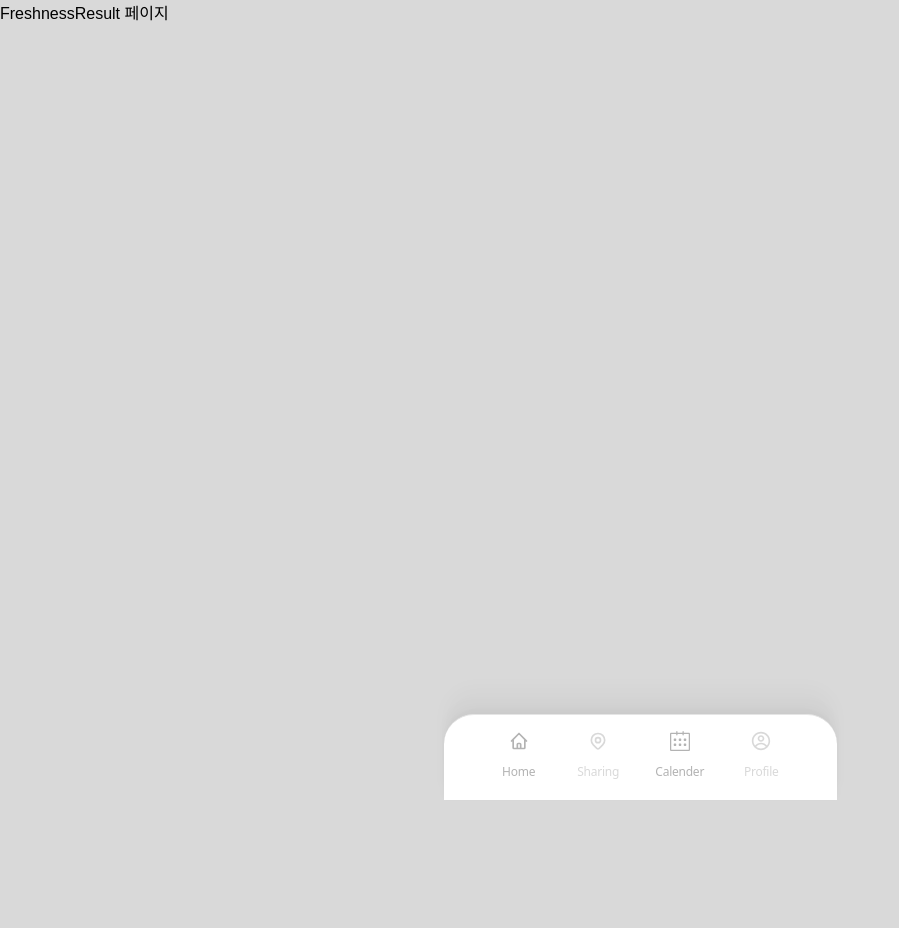
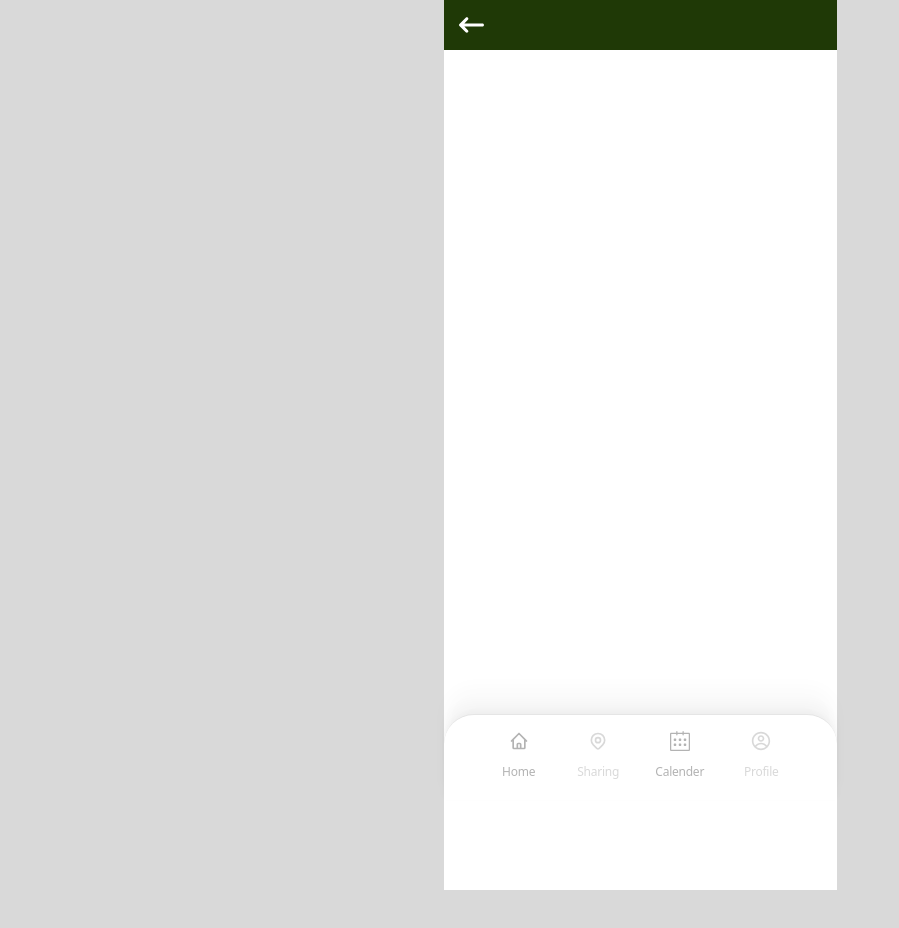
Before and after one commit to jiwoo1020/FE, a React (Vite) app: page /freshness in a window 1280 px wide. Shown: the top 928 px of the page, without its empty margins (0-899 px from the left). Before the commit the page ends 800 px from the top, so only its background shows below. Built offline with nearby package versions, Linux system fonts and the light colour scheme; a web font is replaced by a local one.

Commit message:
신선도 확인 모달창

```diff
--- /dev/null
+++ b/src/components/modal/FreshnessLoadingModal.jsx
@@ -0,0 +1,46 @@
+import React from 'react'
+import styled from '@emotion/styled'
+import loadingImageSrc from "../../assets/loading.png"
+
+const Container = styled.div`
+  height: 374px;
+  width: 311px;
+  display: flex;
+  flex-direction: column;
+  align-items: center;
+  justify-content: center;
+  background-color: #fff;
+  border-radius: 20px;
+  padding-top: 24px;
+`
+
+const LoadingImg = styled.img`
+  margin-top: 44px;
+  width: 105px;
+  height: 144px;
+`
+
+const modalOverlayStyle = {
+  position: 'fixed',
+  top: 0,
+  left: 0,
+  width: '100vw',
+  height: '100vh',
+  backgroundColor: 'rgba(0, 0, 0, 0.4)',
+  display: 'flex',
+  justifyContent: 'center',
+  alignItems: 'center',
+  zIndex: 1000,
+}
+
+export default function FreshnessLoadingModal() {
+  return (
+    <div style={modalOverlayStyle}>
+      <Container>
+        <p style={{ fontSize: '12px', color: '#808080', margin: 0 }}>step.3</p>
+        <p style={{ fontSize: '24px', letterSpacing: '-0.96px', margin: 0, paddingTop: '14px', fontWeight:"300"}}>신선도 판별 중</p>
+        <LoadingImg src={loadingImageSrc} alt="로딩중 이미지" />
+      </Container>
+    </div>
+  )
+}
--- /dev/null
+++ b/src/components/modal/FreshnessResultModal.jsx
@@ -0,0 +1,95 @@
+import React from 'react'
+import styled from '@emotion/styled'
+import { IoIosCheckmarkCircle } from "react-icons/io";
+import Freshness from '../../assets/freshness.svg'
+import { useNavigate } from 'react-router-dom'
+
+const Container = styled.div`
+  position: relative;
+  height: 374px;
+  width: 311px;
+  display: flex;
+  flex-direction: column;
+  align-items: center;
+  justify-content: center;
+  background-color: #fff;
+  border-radius: 20px;
+  gap: 15px;
+`
+
+
+const CheckIcon = styled(IoIosCheckmarkCircle)`
+  width: 50px;
+  height: 50px;
+  color: #1F3906;
+`
+
+const modalOverlayStyle = {
+  position: 'fixed',
+  top: 0,
+  left: 0,
+  width: '100vw',
+  height: '100vh',
+  backgroundColor: 'rgba(0, 0, 0, 0.4)',
+  display: 'flex',
+  justifyContent: 'center',
+  alignItems: 'center',
+  zIndex: 1000,
+}
+
+const FreshnessImg = styled.img`
+
+`
+
+const ResultBox = styled.div`
+  width: 75px;
+  gap: 7px;
+  display: flex;
+  flex-direction: row;
+  align-items: center;
+`
+
+const ResultDot = styled.div`
+  width: 12px;
+  height: 12px;
+  border-radius: 50px;
+  background-color: #1DFA00;
+`
+
+const ResultText = styled.div`
+  color: #1DFA00;
+  font-size: 15px;
+`
+const Close = styled.div`
+  font-size: 12px;
+  width: 89px;
+  border-bottom: 0.8px solid #808080;
+  color: #808080;
+  position: absolute;
+  bottom: 10px;
+  cursor: pointer;
+`
+
+export default function FreshnessResultModal() {
+
+  const navigate = useNavigate();
+
+  return (
+    <div style={modalOverlayStyle}>
+      <Container>
+        <CheckIcon />
+        <p style={{ fontSize: '24px', letterSpacing: '-0.96px', margin: 0, fontWeight:"300"}}>신선도 판별 성공</p>
+        <ResultBox>
+          <ResultDot />
+          <ResultText>매우 신선</ResultText>
+        </ResultBox>
+        <FreshnessImg src = {Freshness} alt = "신선도 이미지"/>
+
+        <Close onClick={() => navigate('/profile/sell')}>
+          상품 등록 완료하기
+        </Close>
+
+      </Container>
+    </div>
+  )
+}
--- a/src/pages/FreshnessResult.jsx
+++ b/src/pages/FreshnessResult.jsx
@@ -1,3 +1,45 @@
+import React, { useEffect, useState } from 'react'
+import styled from '@emotion/styled'
+import { useNavigate } from 'react-router-dom'
+import { FaArrowLeftLong } from 'react-icons/fa6'
+
+const Container = styled.div`
+  position: relative;
+  width: 100%;
+  min-height: 100vh;
+  max-width: 393px; /* 모바일 최대 폭 */
+  margin: 0 auto;
+  background: #ffffff;
+  min-height: 100vh;
+  height: auto;
+  overflow-y: auto;
+  padding-bottom: 90px;
+`
+const Header = styled.div`
+  display: flex;
+  width: 100%;
+  height: 50px;
+  background: #1f3906;
+  display: flex;
+  flex-direction: row;
+  align-items: center;
+  padding-left: 15.5px;
+  box-sizing: border-box;
+`
+
+const BackButton = styled(FaArrowLeftLong)`
+  width: 25px;
+  height: 26px;
+  color: #fff;
+  cursor: pointer;
+`
+
 export default function FreshnessResult() {
-  return <div>FreshnessResult 페이지</div>
+  return (
+    <Container>
+      <Header>
+        <BackButton />
+      </Header>
+    </Container>
+  )
 }
--- a/src/pages/ProductRegisterImage.jsx
+++ b/src/pages/ProductRegisterImage.jsx
@@ -3,6 +3,8 @@ import { useNavigate } from 'react-router-dom'
 import styled from '@emotion/styled'
 import { FaArrowLeftLong } from 'react-icons/fa6'
 import MainHeader from '../components/nav/Header'
+import FreshnessLoadingModal from '../components/modal/FreshnessLoadingModal'
+import FreshnessResultModal from '../components/modal/FreshnessResultModal'
 
 const Container = styled.div`
   position: relative;
@@ -57,7 +59,19 @@ const NextButton = styled.div`
 `
 
 export default function ProductRegisterImage() {
-  const navigate = useNavigate()
+  const navigate = useNavigate();
+  const [isLoading, setIsLoading] = useState(false);
+  const [showResultModal, setShowResultModal] = useState(false);
+
+  const handleNextClick = async () => {
+    setIsLoading(true)
+
+    // 가짜 로딩 시뮬레이션
+    await new Promise(res => setTimeout(res, 3000)) // 실제 API로 대체
+
+    setIsLoading(false)
+    setShowResultModal(true)
+  }
 
   return (
     <Container>
@@ -93,10 +107,19 @@ export default function ProductRegisterImage() {
         </p>
         <CameraContainer />
         <CameraButton />
-        <NextButton onClick={() => navigate('/freshness')}>
+        <NextButton onClick={handleNextClick}>
           다음 단계
         </NextButton>
       </MainContainer>
+
+       {/* 모달들 조건부 렌더링 */}
+       {isLoading && <FreshnessLoadingModal />}
+      {showResultModal && (
+        <FreshnessResultModal
+          grade="매우 신선"
+          onNext={() => navigate('/freshness')}
+        />
+      )}
     </Container>
   )
 }
```
Also changed, not shown: src/assets/freshness.svg (added), src/assets/loading.png (added).
